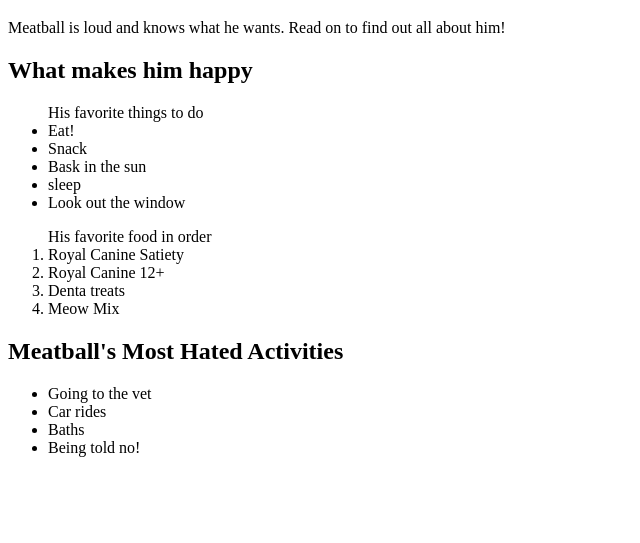
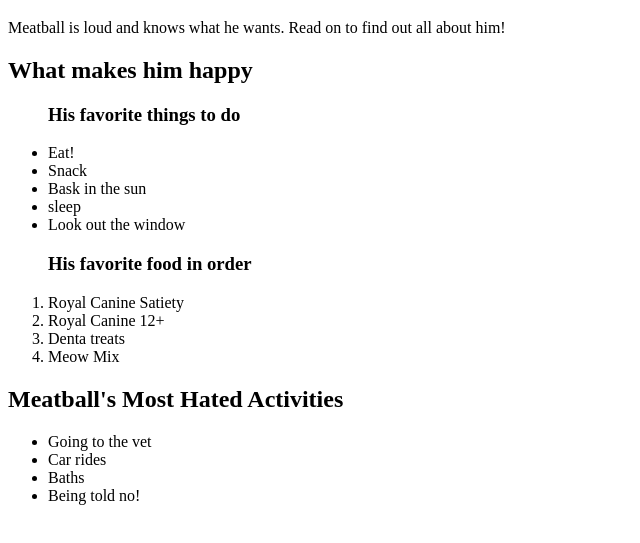
Before and after one commit to ohkkchoy/Pet-Website, a plain HTML site: page Casa-de-Meatball.html in a window 1280 px wide. Shown: the part 61-604 px from the top of the page, without its empty margins (0-640 px from the left). Drawn offline with Linux system fonts and the light colour scheme.

Commit message:
add block element h3 to list descriptions under what makes him happy

```diff
--- a/Casa-de-Meatball.html
+++ b/Casa-de-Meatball.html
@@ -11,14 +11,14 @@
   <p>Meatball is loud and knows what he wants. Read on to find out all about him!
   </p>
   <h2>What makes him happy</h2>
-  <ul>His favorite things to do
+  <ul><h3>His favorite things to do</h3>
     <li>Eat!</li>
     <li>Snack</li>
     <li>Bask in the sun</li>
     <li>sleep</li>
     <li>Look out the window</li>
   </ul>
-  <ol>His favorite food in order
+  <ol><h3>His favorite food in order</h3>
     <li>Royal Canine Satiety</li>
     <li>Royal Canine 12+</li>
     <li>Denta treats</li>
```
